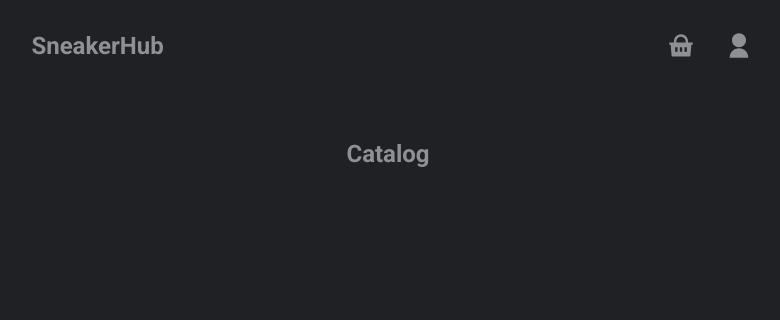
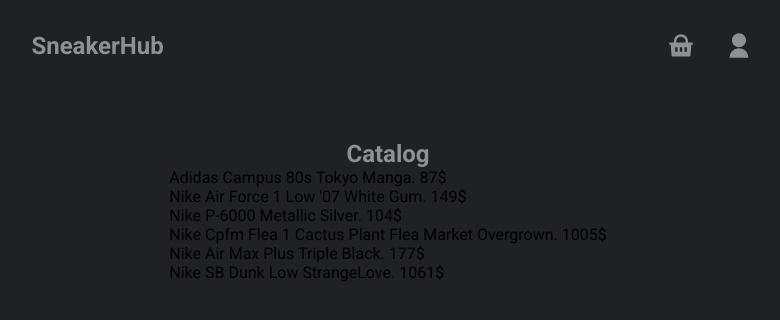
Before and after one commit to tears6666/sneaker-shop, a React (Vite) app: page / in a window 1280 px wide. Shown: the top 320 px of the page, without its empty margins (252-1032 px from the left). Built offline with nearby package versions, Linux system fonts and the light colour scheme; data requests are answered from the project's data file.

Commit message:
fourth comm

```diff
--- a/index.html
+++ b/index.html
@@ -2,7 +2,6 @@
 <html lang="en">
   <head>
     <meta charset="UTF-8" />
-    <link rel="icon" type="image/svg+xml" href="/vite.svg" />
     <meta name="viewport" content="width=device-width, initial-scale=1.0" />
     <title>SneakerHub</title>
   </head>
--- a/package.json
+++ b/package.json
@@ -10,11 +10,13 @@
     "preview": "vite preview"
   },
   "dependencies": {
+    "json-server": "^1.0.0-beta.3",
     "react": "^19.1.0",
     "react-dom": "^19.1.0",
     "react-router": "^7.6.1",
     "react-router-dom": "^7.6.1",
-    "sass": "^1.89.0"
+    "sass": "^1.89.0",
+    "zustand": "^5.0.5"
   },
   "devDependencies": {
     "@eslint/js": "^9.25.0",
--- /dev/null
+++ b/server/db.json
@@ -0,0 +1,10 @@
+{
+    "products":[
+        {"id": 1,"title": "Adidas Campus 80s Tokyo Manga", "cost": "87$"},
+        {"id": 2, "title": "Nike Air Force 1 Low '07 White Gum", "cost": "149$"},
+        {"id": 3, "title": "Nike P-6000 Metallic Silver", "cost": "104$"},
+        {"id": 4, "title": "Nike Cpfm Flea 1 Cactus Plant Flea Market Overgrown", "cost": "1005$"},
+        {"id": 5, "title": "Nike Air Max Plus Triple Black", "cost": "177$"},
+        {"id": 6, "title": "Nike SB Dunk Low StrangeLove", "cost": "1061$"}
+    ]
+}
--- a/src/components/catalog/Catalog.tsx
+++ b/src/components/catalog/Catalog.tsx
@@ -1,10 +1,31 @@
 import '../../styles/Catalog.scss'
+import { useCatalogStore } from '../../store/store'
+import { useEffect } from 'react';
 
 
 export default function Catalog(){
+    // constants
+    const products = useCatalogStore(state => state.products);
+    const fetchProducts = useCatalogStore(state => state.fetchProducts)
+
+
+    useEffect(() => {
+        try{
+            fetchProducts()
+        } catch(error){
+            console.log('Fatal error:', error)
+        }
+    }, [fetchProducts])
+
+
     return(
-        <section className='catalog'>
+        <div className='catalog'>
             <h2 className='catalog__subtitle'>Catalog</h2>
-        </section>
+            <div className='catalog__product'>
+                {products.map((product) =>(
+                    <div key={product.id}>{product.img} {product.title}. {product.cost}</div>
+                ))}
+            </div>
+        </div>
     )
 }
--- a/src/store/store.ts
+++ b/src/store/store.ts
@@ -0,0 +1,26 @@
+import { create } from 'zustand';
+
+interface Product {
+    id: number,
+    title: string,
+    cost: string
+}
+
+interface ProductsState{
+    products: Product[],
+    isLoading: boolean,
+    errors: string[]
+    fetchProducts: () => void,
+}
+
+
+export const useCatalogStore = create<ProductsState>()((set) => ({
+    products: [],
+    isLoading: false,
+    errors: [],
+    fetchProducts: async () => {
+        const response = await fetch('http://localhost:3000/products')
+        const json = await response.json() as Product[];
+        set({products: json})
+    }
+}))
```
Also changed, not shown: src/img/1.jpg (added), 1 other file (tests, documents, lock files or other folders).
